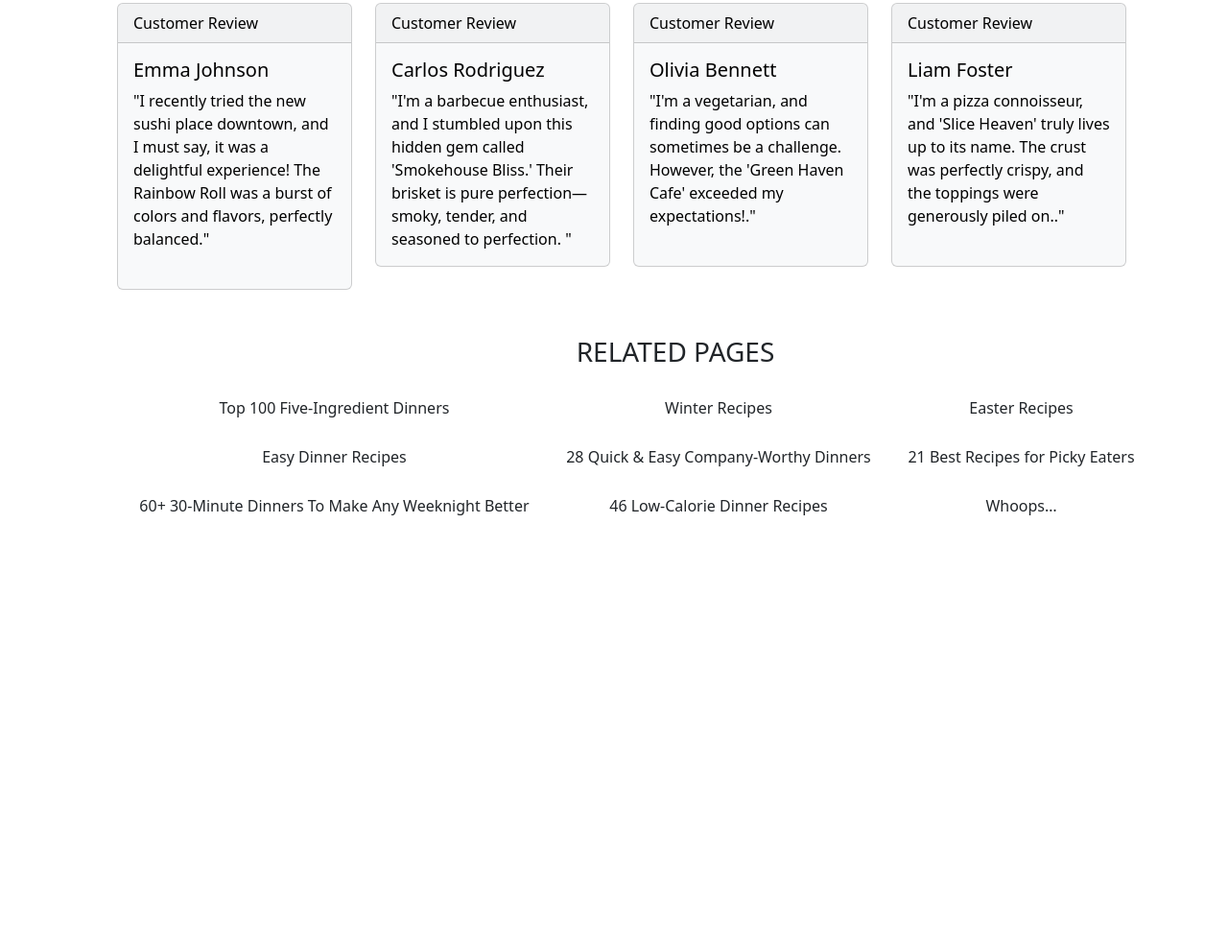
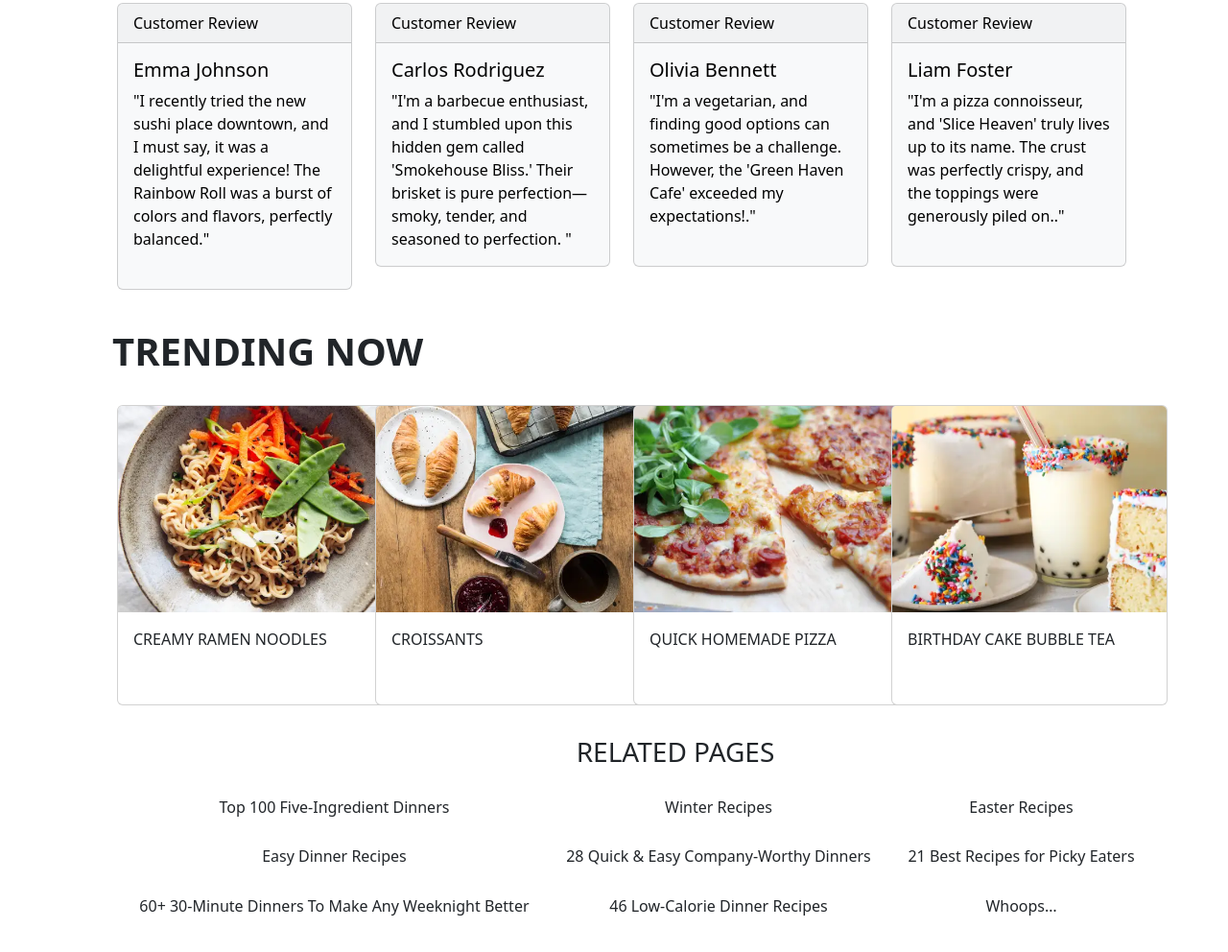
Before and after one commit to mannu-cyber/icp6.0-group-06-project-3-javascript-bootstrap, a plain HTML site: page pages/Party.html in a window 1280 px wide. Shown: the part 4042-5034 px from the top of the page at 96% size. Before the commit the page ends 4619 px from the top, so only its background shows below. Drawn offline with nearby package versions, Linux system fonts and the light colour scheme.

Commit message:
Add the trending now section

```diff
--- a/pages/Party.html
+++ b/pages/Party.html
@@ -316,6 +316,59 @@
      </div>
 
 
+     <!-- Trending Now Section-->
+
+
+
+     <h1 class="mt-4  " style="font-weight: 600; margin-left: 35px;"> TRENDING NOW</h1>
+
+       <div class="container m-2">
+      <div class="row row-cols-1 row-cols-md-4 g-4 m-2">
+
+
+      <div class="col">
+        <div class="card" style="width: 18rem;">
+          <img src="/images&logo/TN-1.webp" class="card-img-top" alt="...">
+          <div class="card-body">
+            <p class="card-text">CREAMY RAMEN NOODLES</p><br>
+          </div>
+        </div>
+      </div>
+
+
+      <div class="col">
+        <div class="card" style="width: 18rem;">
+          <img src="/images&logo/TN-2.webp" class="card-img-top" alt="...">
+          <div class="card-body">
+            <p class="card-text">CROISSANTS
+            </p><br>
+          </div>
+        </div>
+      </div>
+
+
+      <div class="col">
+        <div class="card" style="width: 18rem;">
+          <img src="/images&logo/TN-3.webp" class="card-img-top" alt="...">
+          <div class="card-body">
+            <p class="card-text"> QUICK HOMEMADE PIZZA</p><br>
+          </div>
+        </div>
+      </div>
+
+      <div class="col">
+        <div class="card" style="width: 18rem;">
+          <img src="/images&logo/TN-4.webp" class="card-img-top" alt="...">
+          <div class="card-body">
+            <p class="card-text">BIRTHDAY CAKE BUBBLE TEA</p><br>
+          </div>
+        </div>
+        </div>
+
+      </div>
+    </div>
+
+
 
 
 
```
Also changed, not shown: images&logo/TN-1.webp (added), images&logo/TN-2.webp (added), images&logo/TN-3.webp (added), images&logo/TN-4.webp (added).
